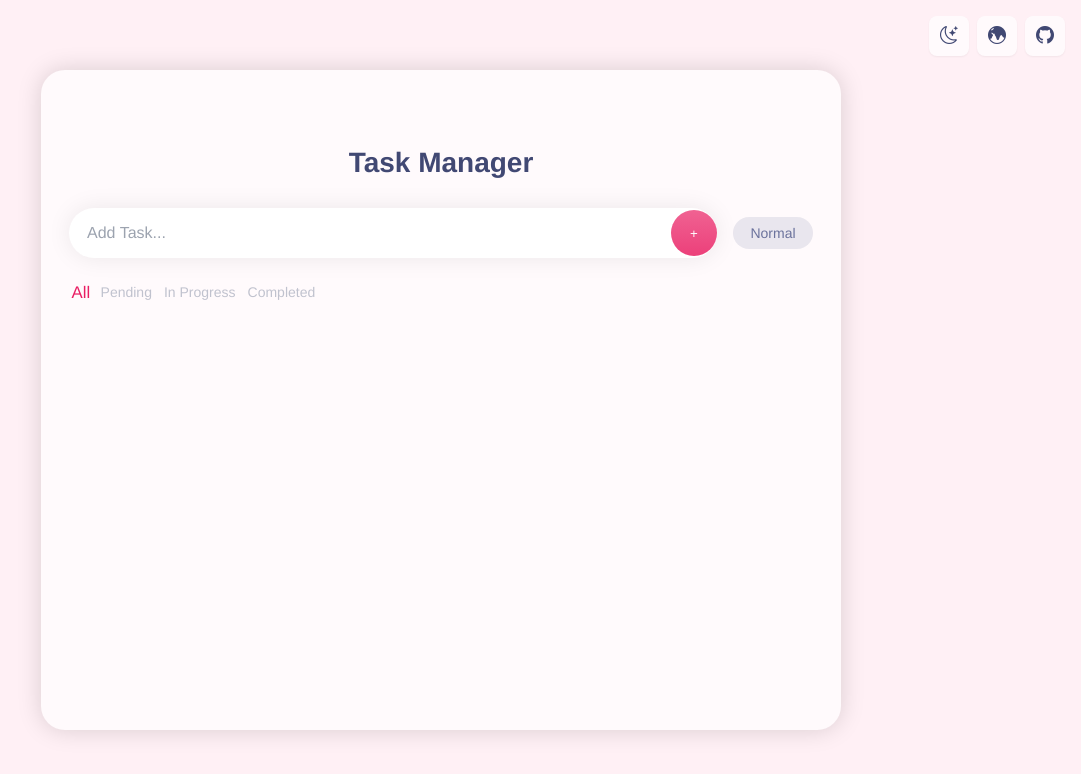
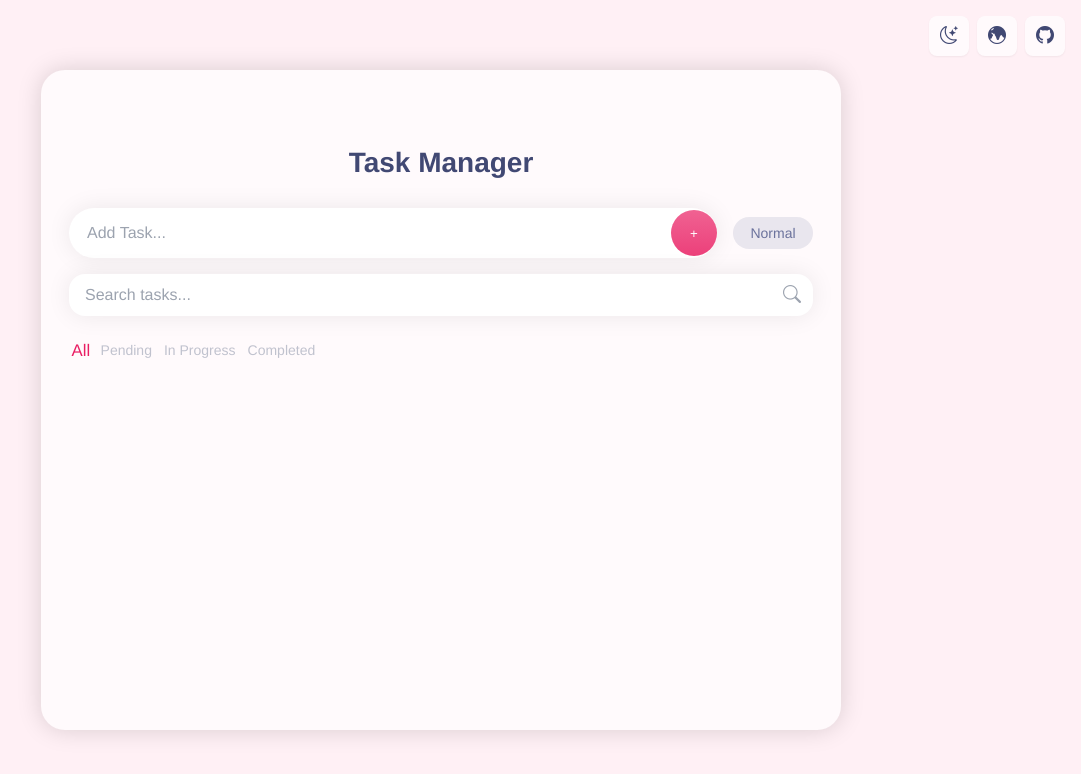
Before and after one commit to xxiixi/task-manager-web, a Vue app: page / in a window 1280 px wide. Shown: the top 774 px of the page, without its empty margins (199-1280 px from the left). Built offline with nearby package versions, Linux system fonts and the light colour scheme; the HTML template or start-up script is replaced by a standard one.

Commit message:
✨ feat: search

```diff
--- a/src/stores/i18n.ts
+++ b/src/stores/i18n.ts
@@ -20,7 +20,8 @@ const translations = {
     github: 'GitHub',
     priorityNormal: '普通',
     priorityImportant: '重要',
-    priorityUrgent: '紧急'
+    priorityUrgent: '紧急',
+    searchPlaceholder: '搜索任务...'
   },
   'en-US': {
     title: 'Task Manager',
@@ -38,7 +39,8 @@ const translations = {
     github: 'GitHub',
     priorityNormal: 'Normal',
     priorityImportant: 'Important',
-    priorityUrgent: 'Urgent'
+    priorityUrgent: 'Urgent',
+    searchPlaceholder: 'Search tasks...'
   }
 }
 
--- a/src/views/Home.vue
+++ b/src/views/Home.vue
@@ -14,19 +14,14 @@ const { t } = storeToRefs(i18nStore)
 
 const taskStore = useTaskStore()
 const filter = ref<'all' | TaskStatus>('all')
+const searchKeyword = ref('')
 
-// 筛选任务
+// 筛选任务（支持状态筛选和关键词搜索）
 const filteredTasks = computed(() => {
-  switch (filter.value) {
-    case 'completed':
-      return taskStore.tasks.filter((task) => task.status === 'completed')
-    case 'pending':
-      return taskStore.tasks.filter((task) => task.status === 'pending')
-    case 'in-progress':
-      return taskStore.tasks.filter((task) => task.status === 'in-progress')
-    default:
-      return taskStore.tasks
-  }
+  return taskStore.filteredTasks({
+    status: filter.value === 'all' ? undefined : filter.value,
+    keyword: searchKeyword.value.trim() || undefined,
+  })
 })
 
 // 切换任务状态（在 pending -> in-progress -> completed -> pending 之间循环）
@@ -60,6 +55,15 @@ const handleFilterChange = (value: 'all' | TaskStatus) => {
     <div class="container">
       <h1>{{ t?.title || 'Task Manager' }}</h1>
       <TaskAdd />
+      <div class="search-container">
+        <input
+          type="text"
+          v-model="searchKeyword"
+          :placeholder="t?.searchPlaceholder || '搜索任务...'"
+          class="search-input"
+        />
+        <i class="bi bi-search search-icon"></i>
+      </div>
       <TaskFilter :selected="filter" @change-filter="handleFilterChange" />
       <TaskList
         :tasks="filteredTasks"
@@ -102,4 +106,41 @@ h1 {
   text-align: center;
   transition: color @transition-base;
 }
+
+.search-container {
+  position: relative;
+  margin: @spacing-md 0;
+  display: flex;
+  align-items: center;
+
+  .search-input {
+    width: 100%;
+    padding: 12px 40px 12px 16px;
+    border-radius: @border-radius-xl;
+    border: none;
+    outline: none;
+    box-shadow: @shadow-input;
+    font-size: @font-size-md;
+    background: var(--card-bg);
+    color: var(--text-secondary);
+    font-family: @font-family;
+    transition: all @transition-base;
+
+    &::placeholder {
+      color: var(--text-tertiary);
+    }
+
+    &:focus {
+      box-shadow: @shadow-md;
+    }
+  }
+
+  .search-icon {
+    position: absolute;
+    right: 12px;
+    color: var(--text-tertiary);
+    font-size: @font-size-lg;
+    pointer-events: none;
+  }
+}
 </style>
```
